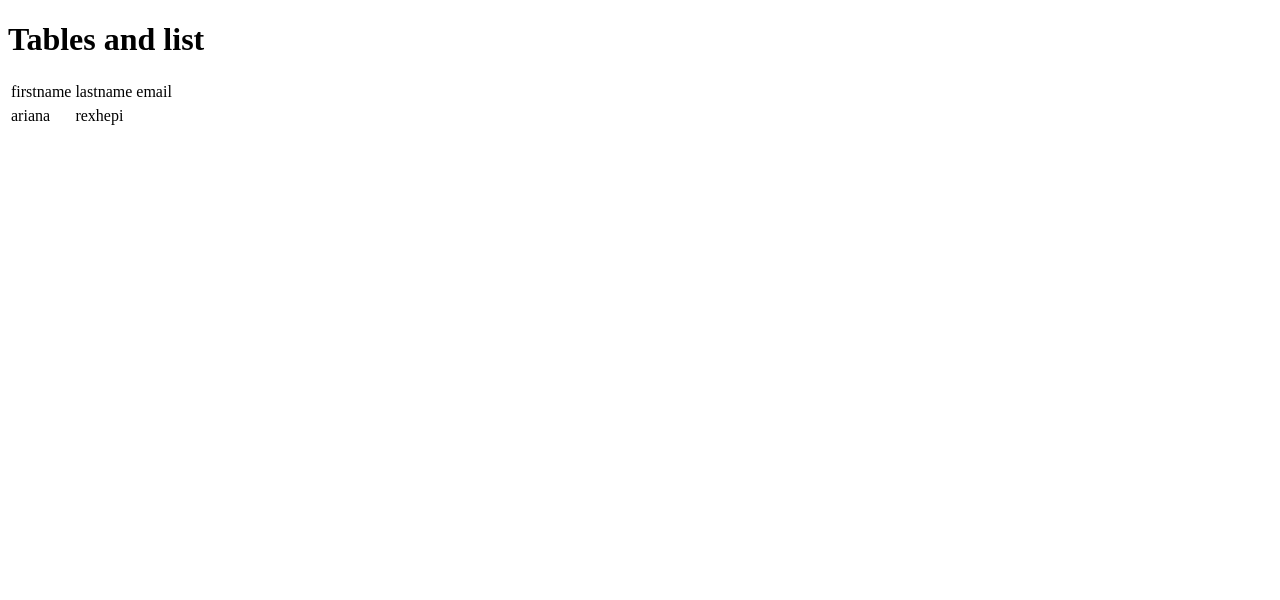
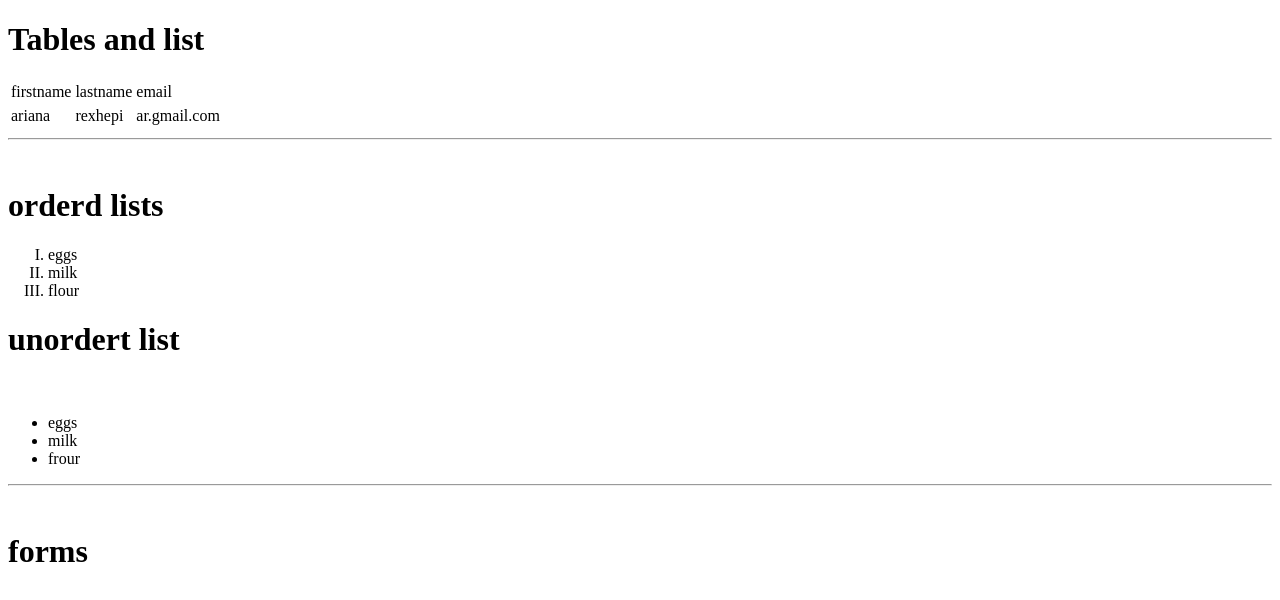
Before and after one commit to Elvisrrahmani/elvis1, a plain HTML site: page index.html in a window 1280 px wide. Drawn offline with Linux system fonts and the light colour scheme.

Commit message:
new lesson

```diff
--- a/index.html
+++ b/index.html
@@ -24,9 +24,56 @@
        <tr>
           <td>ariana</td>
            <td>rexhepi</td>
-            <td><ar class=></ar></td>
+            <td>ar.gmail.com</td>
        <tr>
     <tbody>
 <table>
+   <hr><br>
+   <h1>orderd lists</h1>
+   <ol type="I">
+     <li>eggs</li>
+      <li>milk</li>
+      <li>flour</li>
+   </ol>
+<h1>unordert list</h1>
+<br>
+<ul>
+    <li>eggs</li>
+     <li>milk</li>
+     <li>frour</li>
+</ul>
+<hr> <br>
+<h1 color="red">forms</h1>
+
+<form>
+
+
+
+
+
+
+
+
+
+
+</form>
+
+
+
+
+
+
+
+
+
+
+
+
+
+
+
+
+
+
 </body>
 <html>
```
